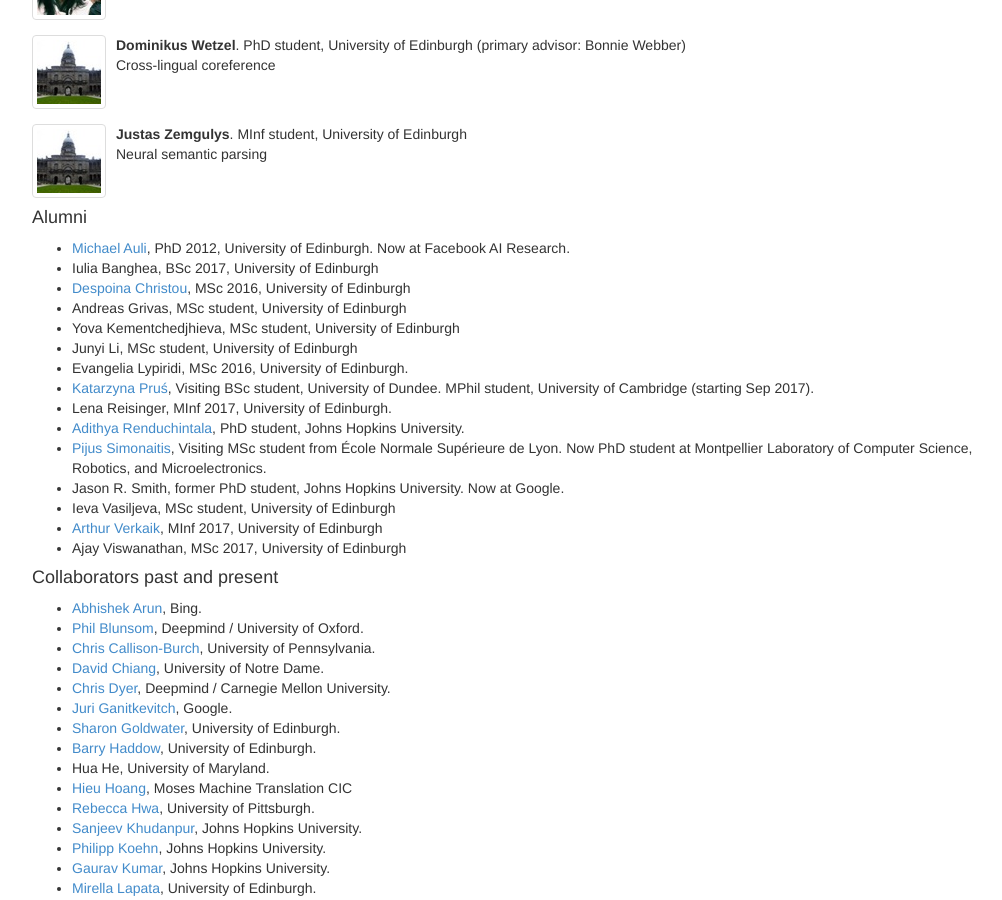
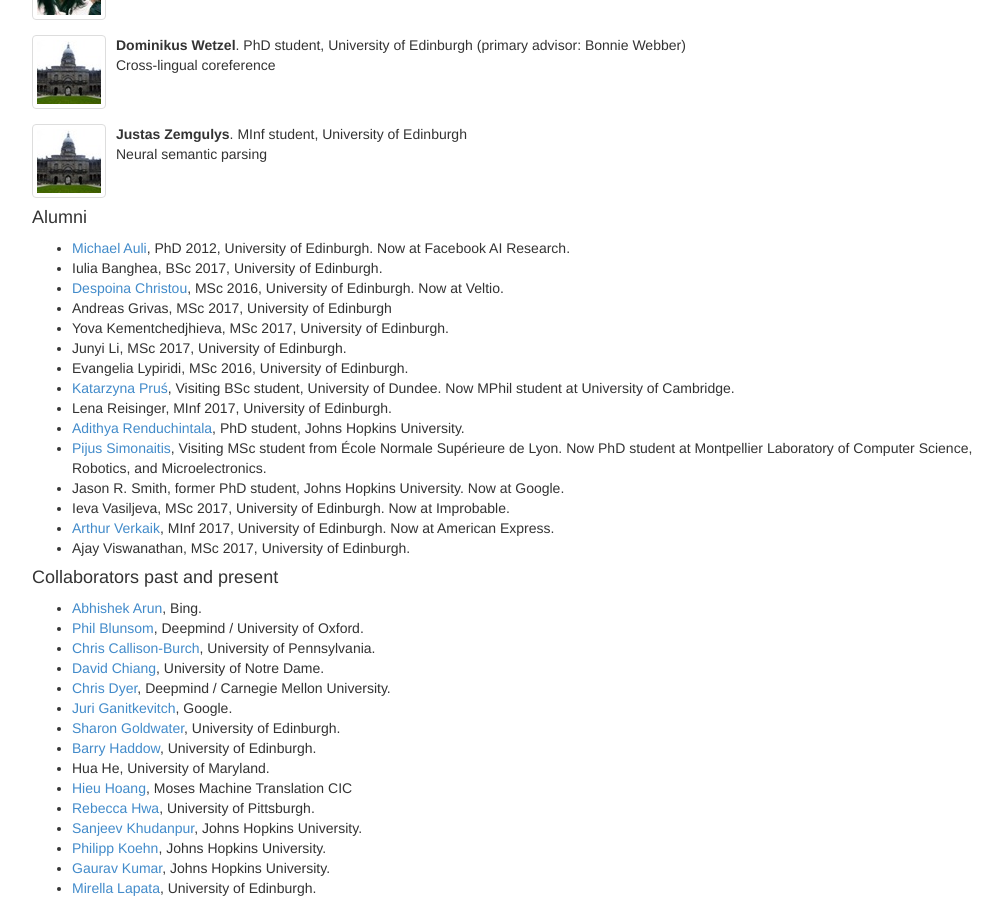
Before and after one commit to alopez/alopez.github.com, a Jekyll site: the page built from collaborators.html, in a window 1280 px wide and 900 px high, scrolled down 987 px. Shown: the whole window, without its empty margins (223-1225 px from the left). Built offline with Jekyll 4.4.1, drawn with Linux system fonts in a browser that asks for light colours.

Commit message:
MSc update

```diff
--- a/collaborators.html
+++ b/collaborators.html
@@ -90,30 +90,30 @@ former-students:
   -
     name: Iulia Banghea
     img: edi
-    tagline: BSc 2017, University of Edinburgh
+    tagline: BSc 2017, University of Edinburgh.
     description: >
       Iulia's honours thesis was on native language identification in second language text.
   -
     name: Despoina Christou
     img: edi
     url: https://www.linkedin.com/in/despoinachristou
-    tagline: MSc 2016, University of Edinburgh
+    tagline: MSc 2016, University of Edinburgh. Now at Veltio.
     description: >
       Despoina worked on natural language generation with neural networks.
   -
     name: Andreas Grivas
     img: edi
-    tagline: MSc student, University of Edinburgh
+    tagline: MSc 2017, University of Edinburgh
     description: Dependency parsing of morphologically rich languages
   -
     name: Yova Kementchedjhieva
     img: edi
-    tagline: MSc student, University of Edinburgh
+    tagline: MSc 2017, University of Edinburgh.
     description: Visualizing and understanding linguistic properties learned by neural networks
   -
     name: Junyi Li
     img: edi
-    tagline: MSc student, University of Edinburgh
+    tagline: MSc 2017, University of Edinburgh.
     description: Language modeling on GPUs
   -
     name: Evangelia Lypiridi
@@ -125,7 +125,7 @@ former-students:
     name: Katarzyna Pruś
     img: dundee
     url: https://www.linkedin.com/in/katarzyna-pru%C5%9B-6bb609107?ppe=1
-    tagline: Visiting BSc student, University of Dundee. MPhil student, University of Cambridge (starting Sep 2017).
+    tagline: Visiting BSc student, University of Dundee. Now MPhil student at University of Cambridge.
     description:
       Katarzyna did an excellent project on natural language generation in summer 2015.
   -
@@ -161,17 +161,17 @@ former-students:
   -
     name: Ieva Vasiljeva
     img: edi
-    tagline: MSc student, University of Edinburgh
+    tagline: MSc 2017, University of Edinburgh. Now at Improbable.
     description: Probabilistic graph grammars and automata
   -
     name: Arthur Verkaik
     img: edi
-    tagline: MInf 2017, University of Edinburgh
+    tagline: MInf 2017, University of Edinburgh. Now at American Express.
     url: https://www.linkedin.com/in/arthur-verkaik-33ab0492/?ppe=1
     description: User interfaces for image captioning
   -
     name: Ajay Viswanathan
-    tagline: MSc 2017, University of Edinburgh
+    tagline: MSc 2017, University of Edinburgh.
 collaborators:
   -
     name: Abhishek Arun
--- a/cv.html
+++ b/cv.html
@@ -400,6 +400,9 @@ after-pubs:
         title: Dr. Siva Reddy
         detail: Thesis examiner. PhD, University of Edinburgh, 2017
       -
+        title: James Owers
+        detail: Annual review committee, University of Edinburgh, 2017
+      -
         title: Paul Baltescu
         detail: Thesis examiner. MScRes, Oxford University, 2016
       -
```
